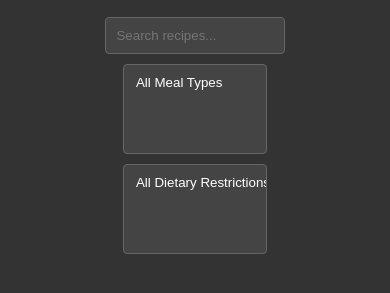
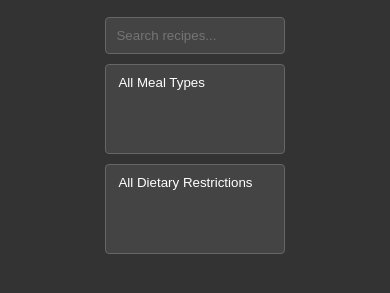
Before and after one commit to Jimbob6272/healthy-recipes, a plain HTML site: page index.html in a window 390 px wide. Shown: the part 117-410 px from the top of the page. Drawn offline with Linux system fonts and the light colour scheme.

Commit message:
Update style.css
style for new split filters

```diff
--- a/style.css
+++ b/style.css
@@ -98,6 +98,14 @@ body.light-mode button:hover {
     width: 100%;
 }
 
+.filter-container {
+   display: flex;
+   flex-direction: row;
+  justify-content: center;
+  align-items: center;
+    width: 100%;
+    flex-wrap: wrap
+}
 
 input, select, textarea {
   padding: 10px;
@@ -217,20 +225,23 @@ body.light-mode .recipe-card .tags {
         flex-direction: column;
         padding: 0 10px;
     }
-
     .recipe-card {
         max-width: 100%;
         margin-bottom: 10px;
         padding: 15px;
         font-size: 1em;
     }
-
-  .controls {
+    .controls {
         width: 100%;
         align-items: center;
     }
-     input, select, textarea {
+    input, select, textarea {
         width: 90%;
         max-width: 350px;
     }
+
+    .filter-container {
+      flex-direction: column;
+    }
+
 }
```
